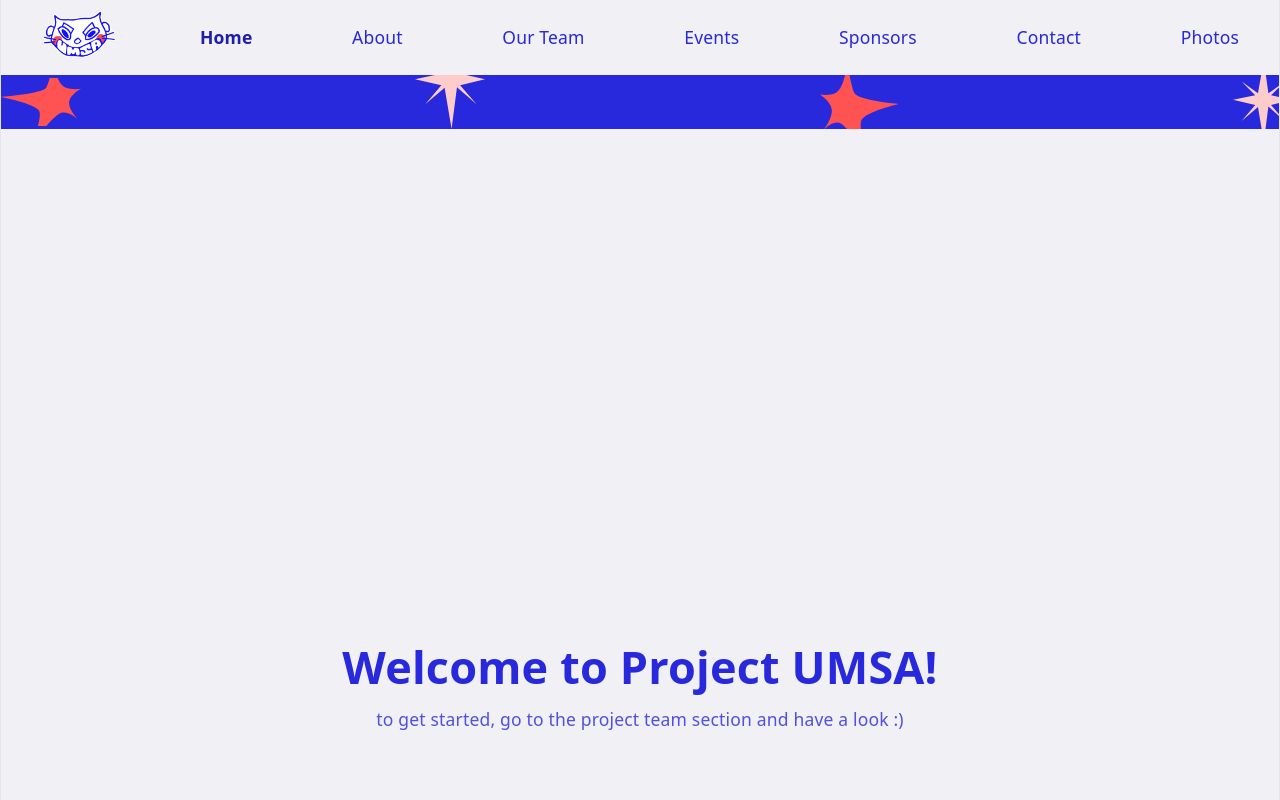
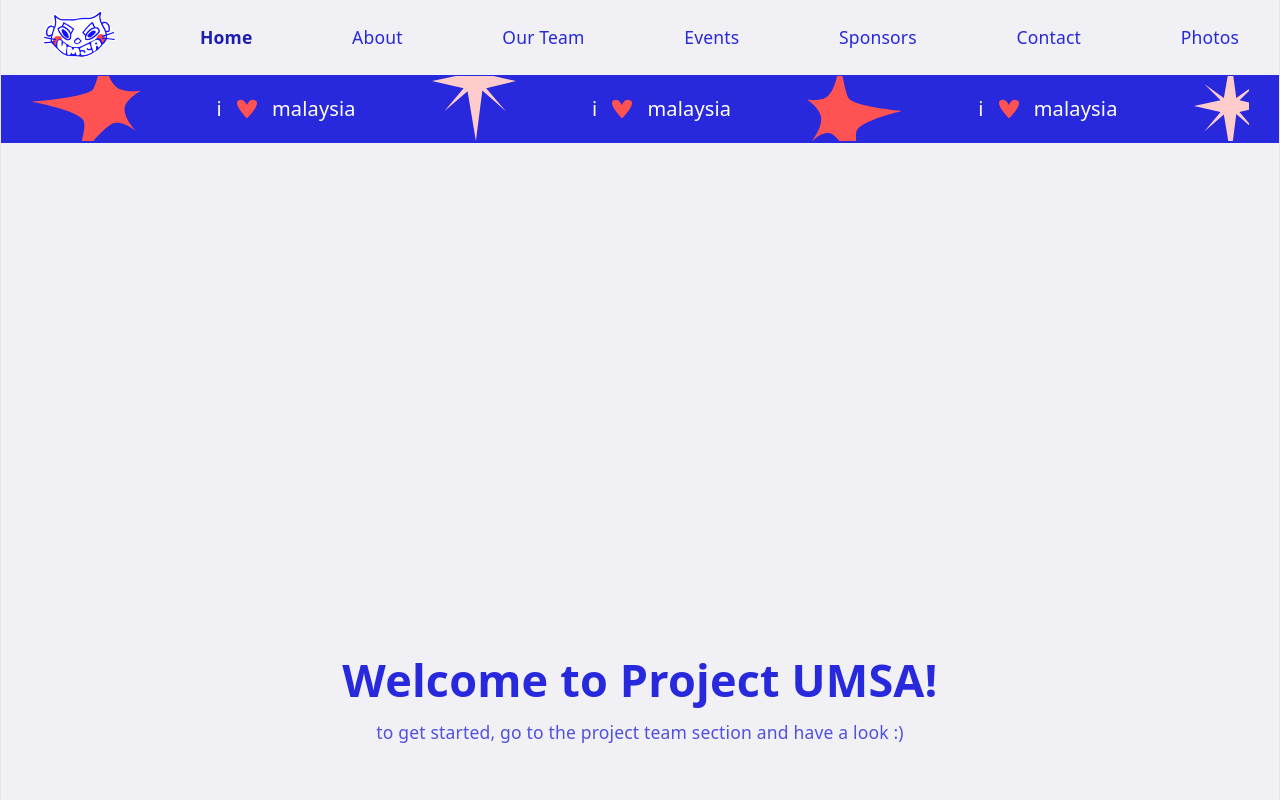
Before and after one commit to UoaWDCC/umsa, a React (Vite) app in the folder client/: page / in a window 1280 px wide. Shown: the top 800 px of the page. Built offline with nearby package versions, Linux system fonts and the light colour scheme; no server answers; a web font is replaced by a local one.

Commit message:
style: changed banner to fit final design closer

```diff
--- a/client/src/components/Navbar.tsx
+++ b/client/src/components/Navbar.tsx
@@ -6,6 +6,7 @@ import redstar1 from "../assets/stars/redstar_left.svg"
 import pinkstar from "../assets/stars/pinkstar.svg"
 import redstar2 from "../assets/stars/redstar_right.svg"
 import minipink from "../assets/stars/pinkstar_mini.svg"
+import mini_heart from "../assets/mini_heart.svg"
 
 export default function Navbar() {
   const [isOpen, setIsOpen] = useState(false);
@@ -25,12 +26,12 @@ export default function Navbar() {
 
   return (
     <nav>
-      <div className="mx-8 hidden md:flex gap-4 items-center justify-between text-sm">
+      <div className="mx-8 hidden md:flex gap-4 items-center justify-between text-sm text-nowrap">
         <Link to="/" className="tracking-tight">
           <img src={umsa} className="max-w-15"/>
         </Link>
         {/* Desktop nav */}
-        <div className="flex flex-1 items-center-safe justify-between gap-10 pl-[clamp(1rem,5vw,8rem)]">
+        <div className="flex flex-1 items-center-safe justify-between gap-10 pl-[clamp(1rem,5vw,5rem)]">
           <NavLink to="/" end className={linkClass}>
             Home
           </NavLink>
@@ -73,12 +74,21 @@ export default function Navbar() {
         </div>
       </div>
 
-      <div className="hidden md:flex bg-blue-500">
-          <div className="flex w-full items-center justify-between">
-            <img src={redstar1} className="max-w-16"/>
-            <img src={pinkstar}/>
-            <img src={redstar2}/>
-            <img src={minipink}/>
+      <div className="hidden md:flex bg-blue-500 h-13.5">
+          <div className="flex w-full items-center justify-between px-6 text-white">
+            <img src={redstar1} className="h-13 w-auto"/>
+            <p className="flex items-center gap-3">
+              i <img src={mini_heart} className="w-4 h-4 inline-block" /> malaysia
+            </p>
+            <img src={pinkstar} className="h-13 w-auto"/>
+            <p className="flex items-center gap-3">
+              i <img src={mini_heart} className="w-4 h-4 inline-block" /> malaysia
+            </p>
+            <img src={redstar2} className="h-13 w-auto"/>
+            <p className="flex items-center gap-3">
+              i <img src={mini_heart} className="w-4 h-4 inline-block" /> malaysia
+            </p>
+            <img src={minipink} className="h-13 w-auto"/>
           </div>
       </div>
 
```
Also changed, not shown: client/src/assets/mini_heart.svg (added).
